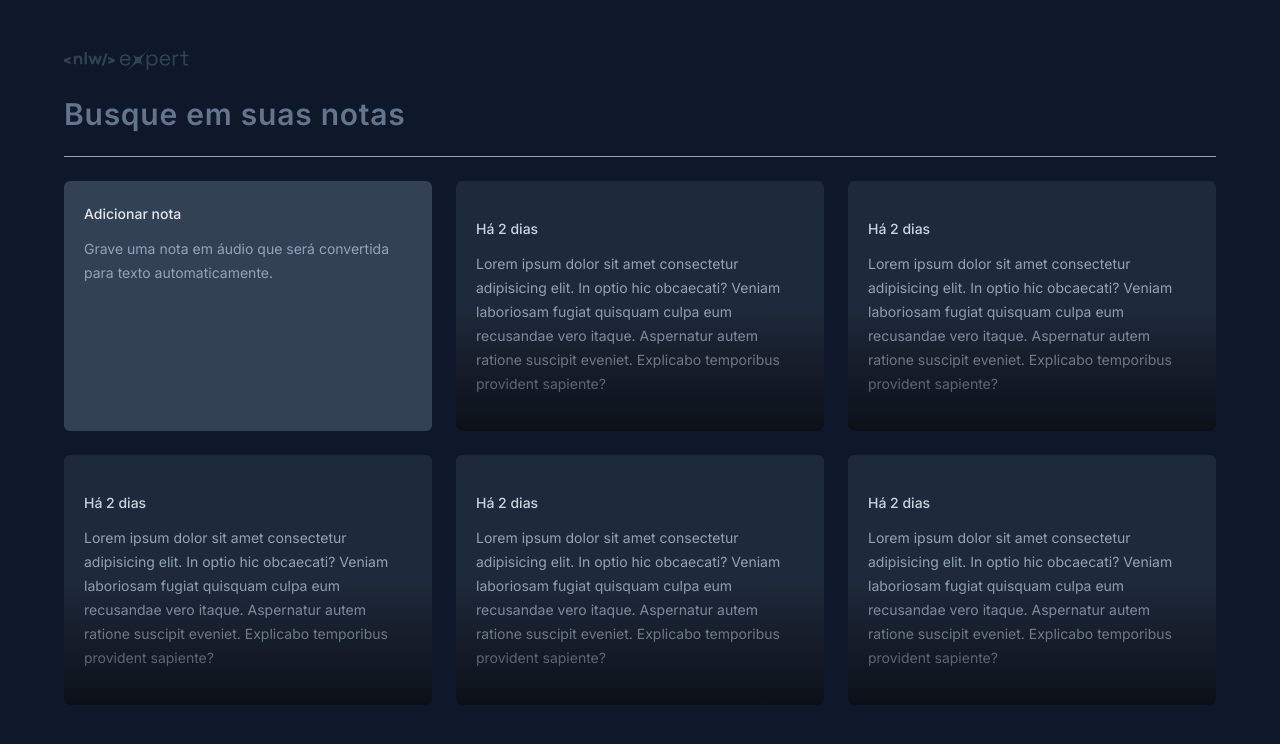
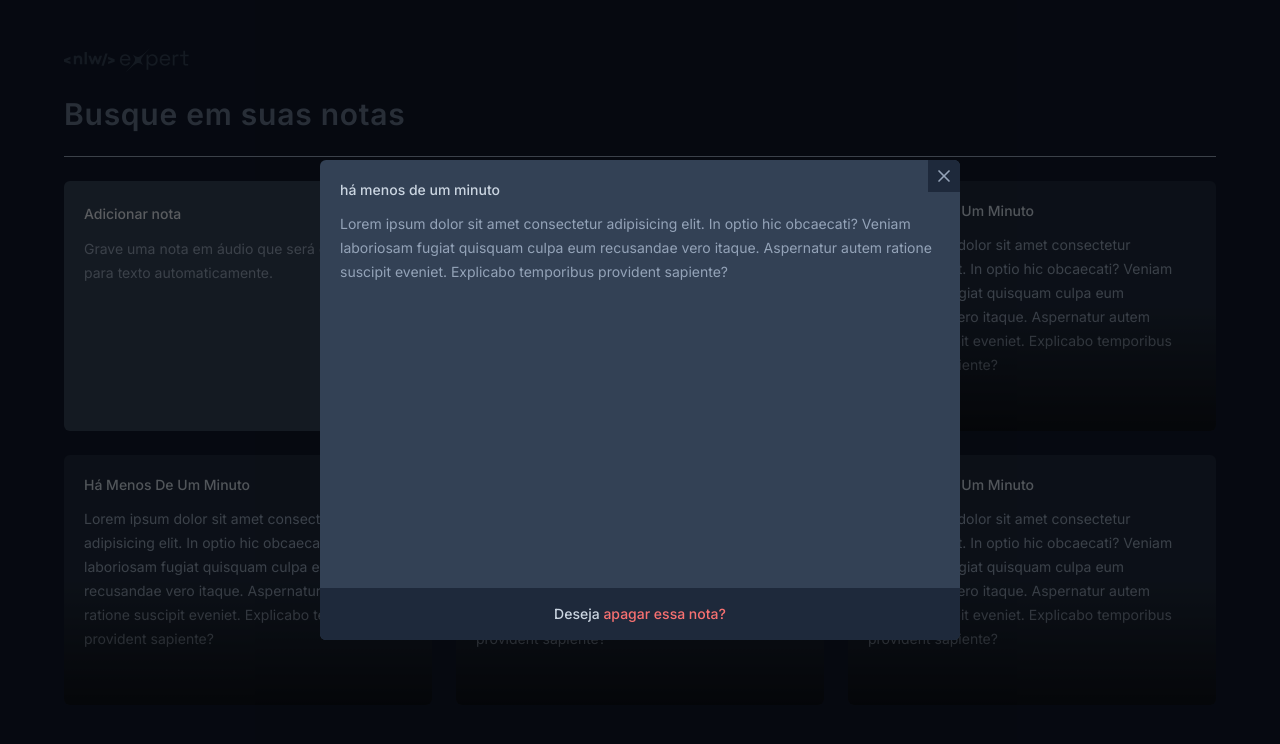
Before and after one commit to soupaulodev/expert-notes, a React (Vite) app: page / in a window 1280 px wide. Both pictures are taken after a click on the button 640 px from the left and 306 px from the top of the page. Shown: the top 744 px of the page. Built offline with nearby package versions, Linux system fonts and the light colour scheme.

Commit message:
update interface notecard and add modal menu

```diff
--- a/src/app.tsx
+++ b/src/app.tsx
@@ -2,9 +2,9 @@ import logo from './assets/logo-nlw-expert.svg'
 import { NewNoteCard } from './components/new-note-card';
 import { NoteCard } from './components/note-card';
 
-const dataCard = {
-  title: 'Há 2 dias',
-  note: 'Lorem ipsum dolor sit amet consectetur adipisicing elit. In optio hic obcaecati? Veniam laboriosam fugiat quisquam culpa eum recusandae vero itaque. Aspernatur autem ratione suscipit eveniet. Explicabo temporibus provident sapiente?'
+const note = {
+  date: new Date(),
+  content: 'Lorem ipsum dolor sit amet consectetur adipisicing elit. In optio hic obcaecati? Veniam laboriosam fugiat quisquam culpa eum recusandae vero itaque. Aspernatur autem ratione suscipit eveniet. Explicabo temporibus provident sapiente?'
 }
 
 export function App() {
@@ -23,15 +23,15 @@ export function App() {
       <div className='grid grid-cols-3 gap-6 auto-rows-[250px]'>
         <NewNoteCard />
 
-        <NoteCard title={dataCard.title} note={dataCard.note} />
+        <NoteCard note={note} />
 
-        <NoteCard title={dataCard.title} note={dataCard.note} />
+        <NoteCard note={note} />
 
-        <NoteCard title={dataCard.title} note={dataCard.note} />
+        <NoteCard note={note} />
 
-        <NoteCard title={dataCard.title} note={dataCard.note} />
+        <NoteCard note={note} />
 
-        <NoteCard title={dataCard.title} note={dataCard.note} />
+        <NoteCard note={note} />
 
 
       </div>
--- a/src/components/note-card.tsx
+++ b/src/components/note-card.tsx
@@ -1,14 +1,44 @@
+import * as Dialog from '@radix-ui/react-dialog';
+import { formatDistanceToNow } from 'date-fns';
+import { ptBR } from 'date-fns/locale';
+import { X } from 'lucide-react';
+
+
 interface NoteCardProps {
-    title: string;
-    note: string;
+    note: {
+        date: Date;
+        content: string;
+    }
 }
 
-export function NoteCard({ title, note }: NoteCardProps) {
+export function NoteCard({ note }: NoteCardProps) {
     return (
-        <button className='text-left rounded-md bg-slate-800 p-5 space-y-3 overflow-hidden relative outline-none hover:ring-2 hover:ring-slate-600 focus-visible:ring-2 focus-visible:ring-lime-400'>
-          <span className='text-sm font-medium text-slate-300'>{title}</span>
-          <p className='text-sm leading-6 text-slate-400'>{note}</p>
-          <div className='absolute bottom-0 left-0 right-0 h-1/2 bg-gradient-to-t from-black/60 to-black/0 pointer-events-none' />
-        </button>
+        <Dialog.Root>
+            <Dialog.Trigger className='rounded-md text-left flex flex-col bg-slate-800 p-5 gap-3 overflow-hidden relative outline-none hover:ring-2 hover:ring-slate-600 focus-visible:ring-2 focus-visible:ring-lime-400'>
+
+                <span className='text-sm font-medium text-slate-300 text-transform: capitalize'>{formatDistanceToNow(note.date, { locale: ptBR, addSuffix: true })}</span>
+
+                <p className='text-sm leading-6 text-slate-400'>{note.content}</p>
+
+                <div className='absolute bottom-0 left-0 right-0 h-1/2 bg-gradient-to-t from-black/60 to-black/0 pointer-events-none' />
+            </Dialog.Trigger>
+            <Dialog.Portal>
+                <Dialog.Overlay className='inset-0 fixed bg-black/60'></Dialog.Overlay>
+                <Dialog.Content className='overflow-hidden fixed left-1/2 top-1/2 -translate-x-1/2 -translate-y-1/2 max-w-[640px] w-full h-[60vh] bg-slate-700 rounded-md flex flex-col ontline-none'>
+
+                    <Dialog.Close className='absolute right-0 top-0 bg-slate-800 p-1.5 text-slate-400 hover: text-slate-100'>
+                        <X className='size-5'/>
+                    </Dialog.Close>
+
+                    <div className='flex flex-1 flex-col gap-3 p-5'>
+                        <span className='text-sm font-medium text-slate-300'>{formatDistanceToNow(note.date, { locale: ptBR, addSuffix: true })}</span>
+
+                        <p className='text-sm leading-6 text-slate-400'>{note.content}</p>
+                    </div>
+
+                    <button type='button' className='w-full bg-slate-800 py-4 tex-center text-sm text-slate-300 outline-none font-medium group'>Deseja <span className='text-red-400 group-hover:underline'>apagar essa nota?</span></button>
+                </Dialog.Content>
+            </Dialog.Portal>
+        </Dialog.Root>
     )
 }
```
